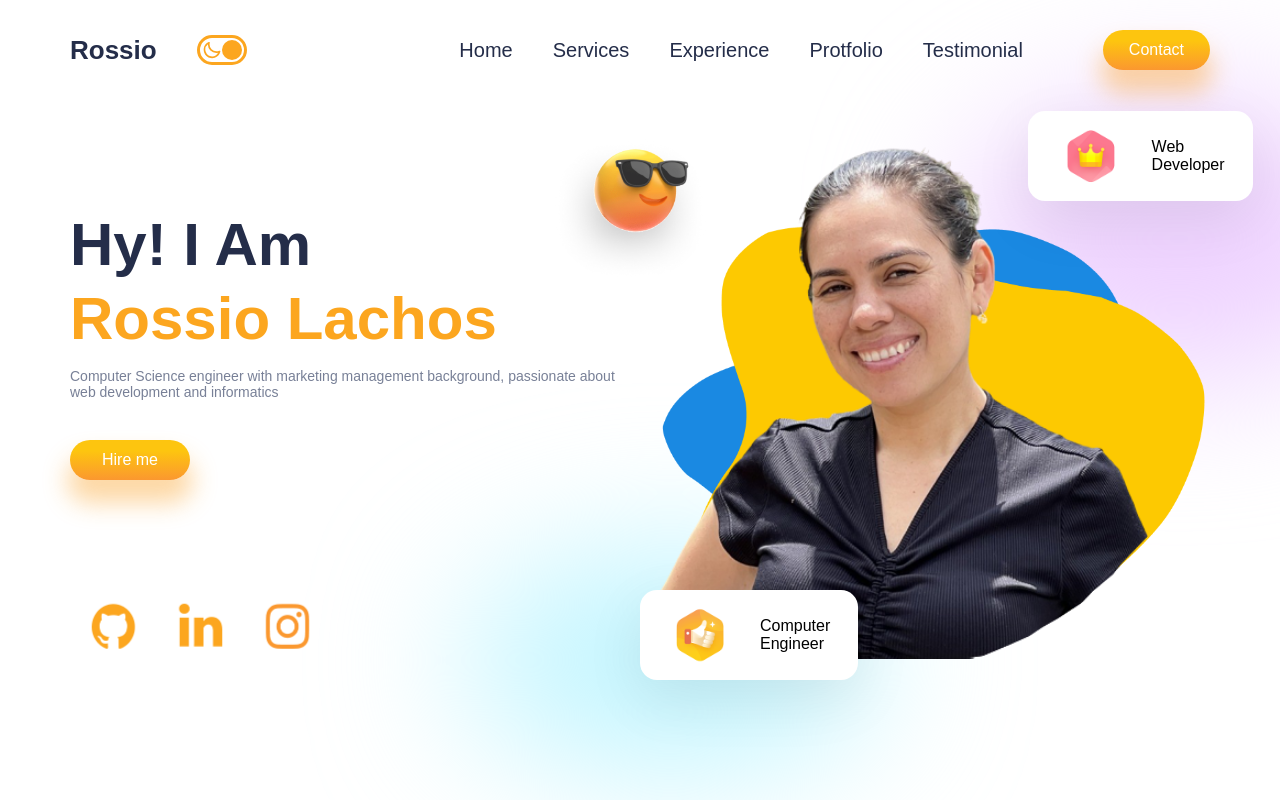
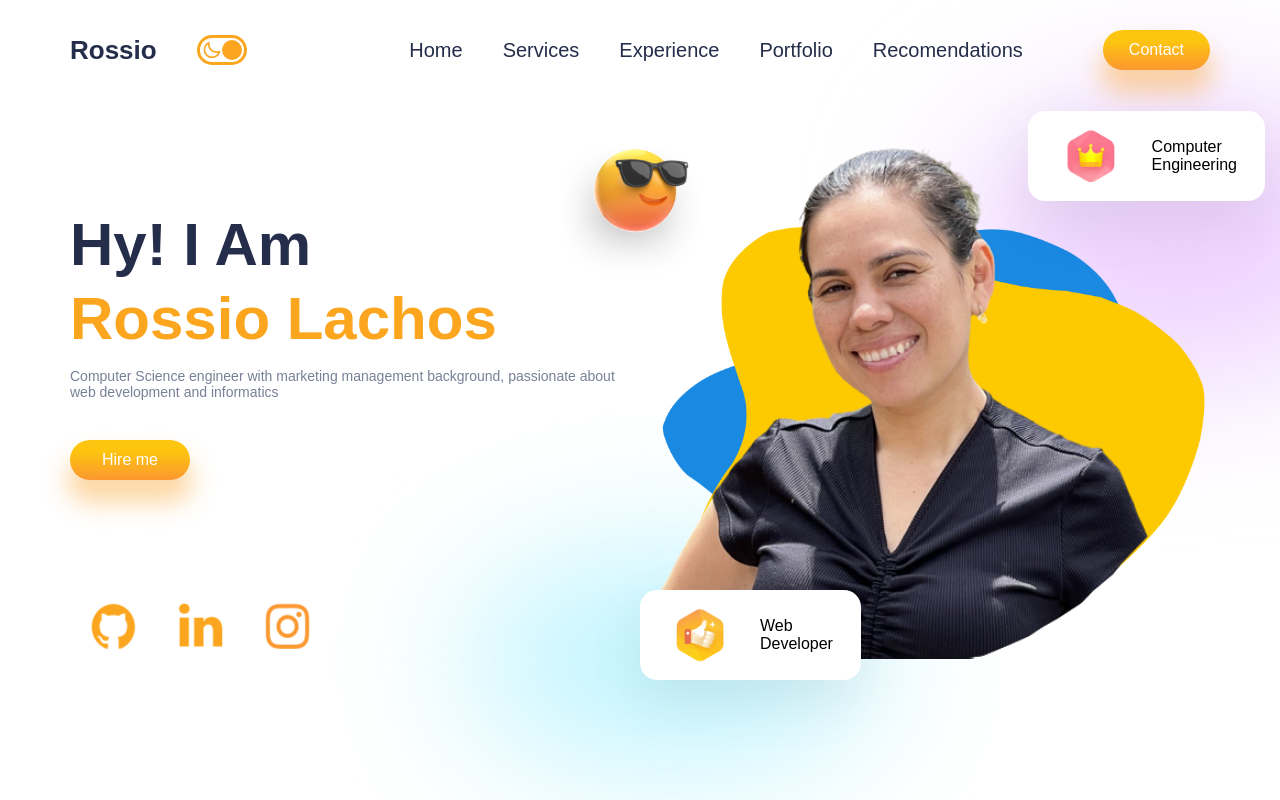
Before and after one commit to rlachos/rossio-website, a React (Create React App) app: page / in a window 1280 px wide. Shown: the top 800 px of the page. Built offline with nearby package versions, Linux system fonts and the light colour scheme; a web font is replaced by a local one.

Commit message:
Some changes

```diff
--- a/src/components/FloatingDiv/Floating.css
+++ b/src/components/FloatingDiv/Floating.css
@@ -13,7 +13,7 @@
   }
   .floatingDiv > span {
     font-family: sans-serif;
+    align-items: center;
     font-size: 16px;
-    /* yahan ye color add kia hy bad mein dark mode k waqt */
     color: black;
   }
--- a/src/components/Intro/Intro.jsx
+++ b/src/components/Intro/Intro.jsx
@@ -69,7 +69,7 @@ const Intro = () => {
               whileInView={{ left: "68%" }}
               transition={transition}
               style={{top:'-19%', left: '68%'}}>
-                <FloatingDiv image={crown} txt1='Web' txt2='Developer'/>
+                <FloatingDiv image={crown} txt1='Computer' txt2='Engineering'/>
             </motion.div>
 
             <motion.div
@@ -77,7 +77,7 @@ const Intro = () => {
             whileInView={{ left: "0rem" }}
             transition={transition}
             style={{top:'18rem', left: '0rem'}}>
-                <FloatingDiv image={thumbup} txt1='Computer' txt2='Engineer'/>
+                <FloatingDiv image={thumbup} txt1='Web' txt2='Developer'/>
             </motion.div>
             <div className="blur" style={{background: "rgb(238 210 255)"}}></div>
             <div className="blur"
--- a/src/components/Navbar/Navbar.jsx
+++ b/src/components/Navbar/Navbar.jsx
@@ -32,12 +32,12 @@ const Navbar = () => {
             </li>
             <li>
               <Link to="portfolio" spy={true} smooth={true}>
-                Protfolio
+                Portfolio
               </Link>
             </li>
             <li>
               <Link to="testimonial" spy={true} smooth={true}>
-                Testimonial
+                Recomendations
               </Link>
             </li>
                 </ul>
--- a/src/components/Portfolio/Portfolio.jsx
+++ b/src/components/Portfolio/Portfolio.jsx
@@ -5,6 +5,7 @@ import Sidebar from "../../img/sidebar.png";
 import Ecommerce from "../../img/ecommerce.png";
 import HOC from "../../img/hoc.png";
 import MusicApp from "../../img/musicapp.png";
+import Website from "../../img/rossiowebsite.png"
 import "swiper/css";
 import { useContext } from "react";
 import { themeContext } from '../../context';
@@ -25,16 +26,16 @@ const Portfolio = () => {
            className="portfolio-slider"
            >
                 <SwiperSlide>
-                    <img src={Sidebar} alt="" />
+                    <img src={Website} alt="" />
                 </SwiperSlide>
                 <SwiperSlide>
-                    <img src={Ecommerce} alt="" />
+                    <img src={Website} alt="" />
                 </SwiperSlide>
                 <SwiperSlide>
-                    <img src={HOC} alt="" />
+                    <img src={Website} alt="" />
                 </SwiperSlide>
                 <SwiperSlide>
-                    <img src={MusicApp} alt="" />
+                    <img src={Website} alt="" />
                 </SwiperSlide>
            </Swiper>
         </div>
--- a/src/components/Testimonials/Testimonial.jsx
+++ b/src/components/Testimonials/Testimonial.jsx
@@ -9,27 +9,28 @@ import profilePic1 from "../../img/profile1.jpg";
 import profilePic2 from "../../img/profile2.jpg";
 import profilePic3 from "../../img/profile3.jpg";
 import profilePic4 from "../../img/profile4.jpg";
+import Melanie from "../../img/melanie.png"
 
 
 const Testimonial = () => {
   const clients = [
     {
-      img: profilePic1,
+      img: Melanie,
+      review:
+        "I'm pleased to wholeheartedly recommend Rocio Lachos, a standout professional I had the privilege of collaborating with during the successful Asia-Pacific Economic Cooperation (APEC) forum assembly in Peru. Rocio's exceptional project management skills were pivotal in ensuring the conferences' success.",
+    },
+    {
+      img: Melanie,
       review:
         "Lorem ipsum dolor, sit amet consectetur adipisicing elit. Ex officiis molestiae quod tempora laudantium, cumque error a nisi placeat quae exercitationem, maiores reiciendis! Eaque dicta minima, iure maiores dolorum sed.",
     },
     {
-      img: profilePic2,
+      img: Melanie,
       review:
         "Lorem ipsum dolor, sit amet consectetur adipisicing elit. Ex officiis molestiae quod tempora laudantium, cumque error a nisi placeat quae exercitationem, maiores reiciendis! Eaque dicta minima, iure maiores dolorum sed.",
     },
     {
-      img: profilePic3,
-      review:
-        "Lorem ipsum dolor, sit amet consectetur adipisicing elit. Ex officiis molestiae quod tempora laudantium, cumque error a nisi placeat quae exercitationem, maiores reiciendis! Eaque dicta minima, iure maiores dolorum sed.",
-    },
-    {
-      img: profilePic4,
+      img: Melanie,
       review:
         "Lorem ipsum dolor, sit amet consectetur adipisicing elit. Ex officiis molestiae quod tempora laudantium, cumque error a nisi placeat quae exercitationem, maiores reiciendis! Eaque dicta minima, iure maiores dolorum sed.",
     },
@@ -38,9 +39,9 @@ const Testimonial = () => {
   return (
     <div className="t-wrapper" id="testimonial">
       <div className="t-heading">
-        <span>Clients always get </span>
-        <span>Exceptional Work </span>
-        <span>from me...</span>
+        <span>Coworkers and Mentors</span>
+        <span> recomendations </span>
+        <span>about me...</span>
       <div className="blur t-blur1" style={{ background: "var(--purple)" }}></div>
       <div className="blur t-blur2" style={{ background: "skyblue" }}></div>
 
```
Also changed, not shown: src/img/melanie.png (added), src/img/rossiowebsite.png (added).
